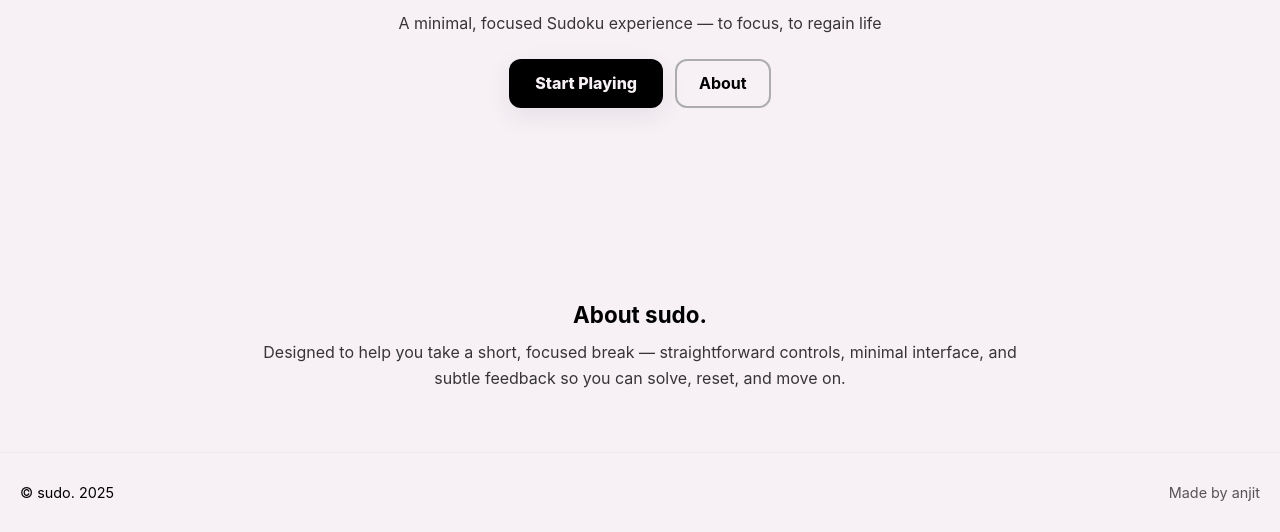
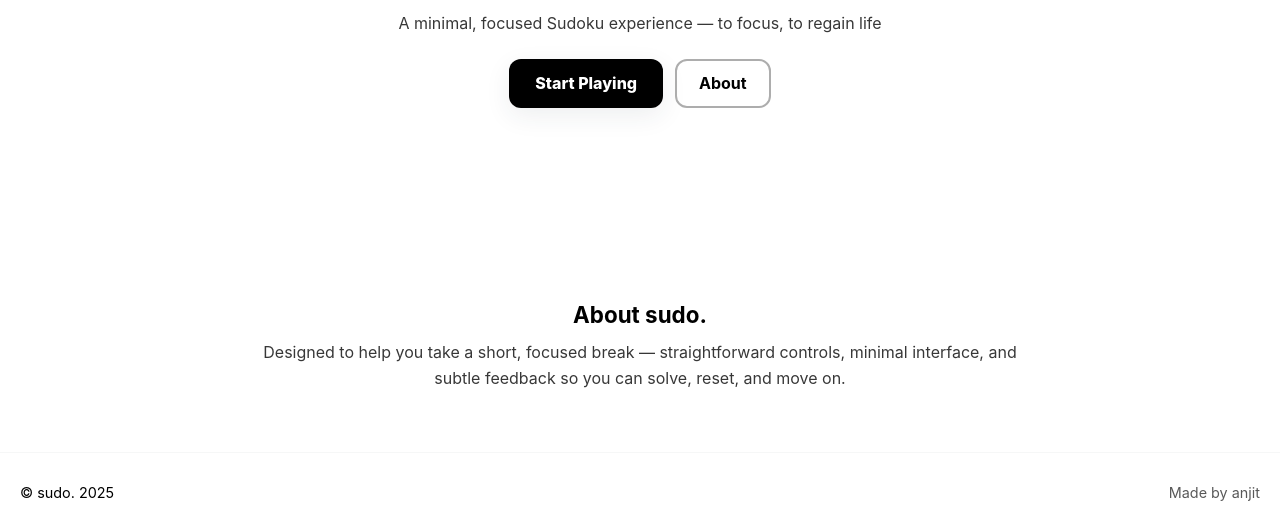
Before and after one commit to anjitdebmajumderece28-byte/sudolanding, a plain HTML site: page index.html in a window 1280 px wide. Shown: the part 338-870 px from the top of the page. Drawn offline with Linux system fonts and the light colour scheme.

Commit message:
Update styles.css

```diff
--- a/css/styles.css
+++ b/css/styles.css
@@ -6,7 +6,7 @@
 
 :root{
   --dark: #000000;
-  --light: #F7F0F5;
+  --light: #FFFFFF;
   --muted: #ADADAD;
   --radius: 12px;
   --max-width: 1100px;
```
